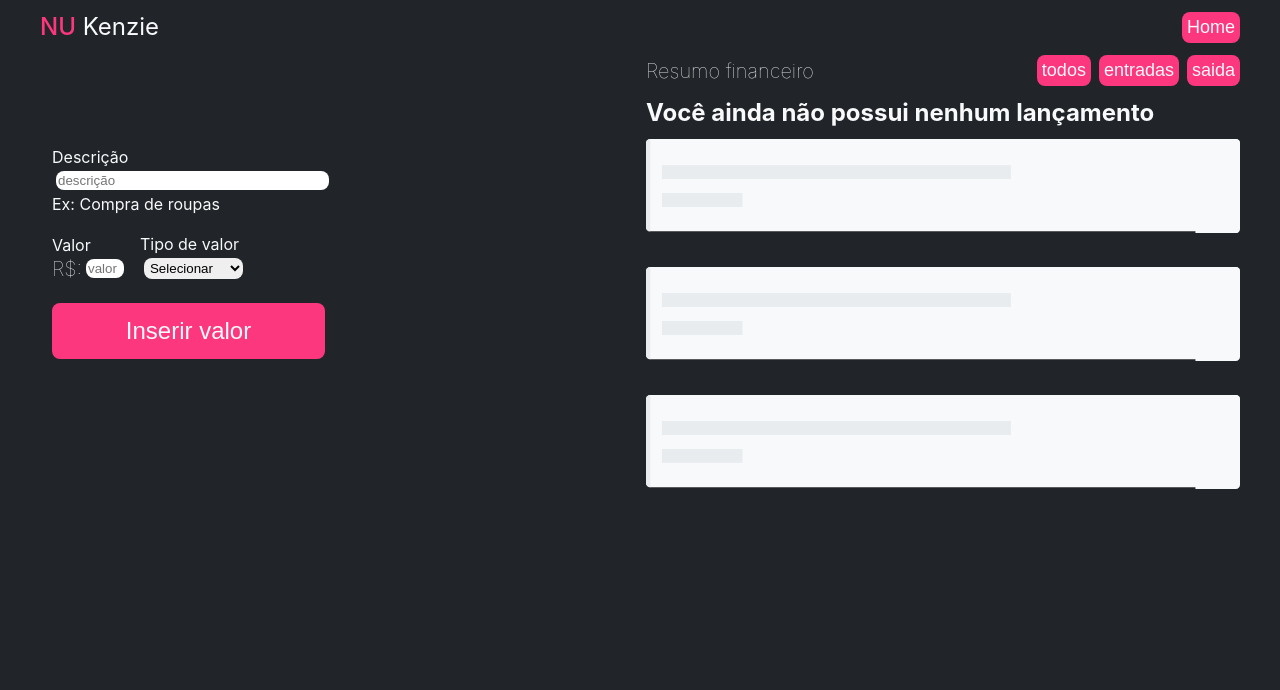
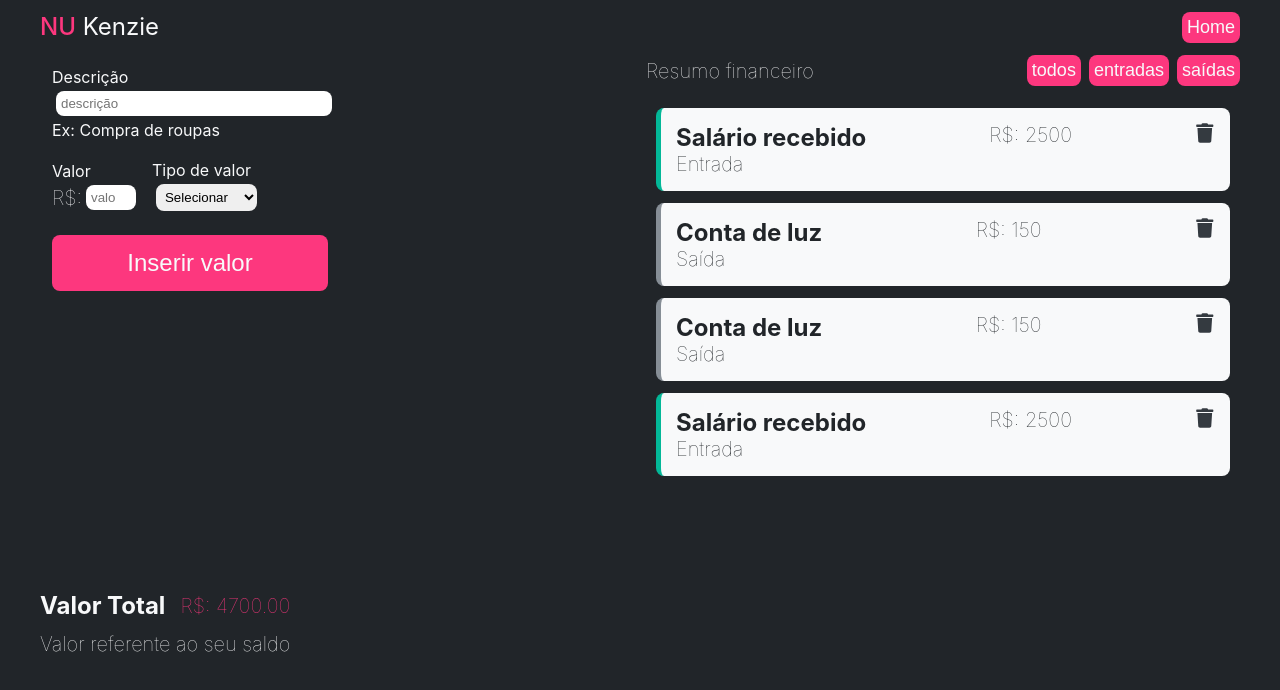
Before and after one commit to MSOliver1998/-Kenzie-Academy-Brasil-Developers-react-entrega-s1-template-nu-kenzie.-MSOliver1998, a React (Create React App) app in the folder nu-kenzie/: page / in a window 1280 px wide. Both pictures are taken after a click on the button "Iniciar". Shown: the top 690 px of the page. Built offline with nearby package versions, Linux system fonts and the light colour scheme.

Commit message:
nuKenzie

```diff
--- a/nu-kenzie/src/App.css
+++ b/nu-kenzie/src/App.css
@@ -1,3 +1,8 @@
 .App{
   margin: 0 12px;
 }
+
+
+.App{
+  min-width: 400px;
+}
--- /dev/null
+++ b/nu-kenzie/src/components/Card/card.css
@@ -0,0 +1,33 @@
+.card{
+    display: flex;
+    flex-direction: column;
+    align-items: flex-start;
+    justify-content: left;
+    background-color: var(--color-grey-4);
+    padding:15px;
+    border-radius: 8px;
+    border-left: 5px solid var(--color-grey-2);
+    border-top-left-radius: 8px;
+    border-bottom-left-radius: 8px;
+    color: var(--color-grey-1)
+}
+
+.card div{
+    width: 100%;
+    display: flex;
+    justify-content: space-between;
+}
+
+.card p{
+    text-transform: capitalize;
+}
+
+.entrada{
+    border-left-color: var(--color-brand-3);
+}
+
+#lixo{
+    height: 20px;
+    width: 20px;
+    cursor: pointer;
+}
--- /dev/null
+++ b/nu-kenzie/src/components/Card/card.jsx
@@ -0,0 +1,28 @@
+import './card.css'
+import trash from '../../img/trash.svg'
+//import trashWhite from '../../img/trash.white.svg'
+
+function Card({item,transations,setTransations,filtro,setFiltro}){
+    return(
+        <div className={`card ${item.type}`} id={item.id}>
+            <div>
+                <h2>{item.description}</h2>
+                <p>R$: {item.type==='entrada'? item.value : item.value*-1.}</p>
+                <img id='lixo' src={trash} alt="" onClick={()=>{
+                        let index=transations.indexOf(item)
+                        if(filtro){
+                            let indexFiltro=filtro.indexOf(item)
+                            filtro.splice(indexFiltro,1)
+                            setFiltro([...filtro])
+                        }
+                        transations.splice(index,1)
+                        setTransations([...transations])
+                    }
+                }/>
+            </div>
+            <p>{item.type}</p>
+        </div>
+    )
+}
+
+export {Card}
--- a/nu-kenzie/src/components/Form/Form.jsx
+++ b/nu-kenzie/src/components/Form/Form.jsx
@@ -1,24 +1,31 @@
 import './form.css'
 
-function Form({transations,set}){
-
+function Form({transations,setTransations,filtro,setFiltro}){
+    let id=transations.length-1
     function dataForm(event){
-        set({'nome':'noe','data':'12/07'})
-        console.log(transations)
         event.preventDefault()
-        let data={}
-        let dataForm=[...event.target.parentElement]
+        let dataForm=[...event.target.elements]
+         let data={}
         dataForm.forEach(el=>{
             if((el.tagName==='INPUT' || el.tagName==='SELECT') && el.value !==''){
                 data[el.id]=el.value
+                el.value=''
             }
+            data['id']=(transations[id].id)+1 || 0
         })
+        if(data.type==='saída'){
+            data.value=Number(data.value)*-1
+        }
+        if(filtro){
+            setFiltro([...filtro,data])
+        }
+        setTransations([...transations,data])
     }
     return(
-        <form action="">
+        <form onSubmit={dataForm}>
             <div className='description'>
                 <label htmlFor="">Descrição</label>
-                <input placeholder='descrição' required={true} type="text" id='description'/>
+                <input placeholder='descrição' required type="text" id='description'/>
                 <label htmlFor="" aria-disabled>Ex: Compra de roupas</label>
             </div>
             <div className='value'>
@@ -26,7 +33,7 @@ function Form({transations,set}){
                     <label htmlFor="">Valor</label>
                     <div id='valor'>
                         <p>R$:</p>
-                        <input placeholder='valor' required={true} type="text" id='value'/>
+                        <input placeholder='valor' required={true} type="number" min={0} id='value'/>
                     </div>
                 </div>
                 <div>
@@ -34,11 +41,11 @@ function Form({transations,set}){
                     <select name="" required={true} id="type">
                         <option value="">Selecionar</option>
                         <option value="entrada">Entrada</option>
-                        <option value="saida">Saída</option>
+                        <option value="saída">Saída</option>
                     </select>
                 </div>
             </div>
-            <button onClick={dataForm}>Inserir valor</button>
+            <button>Inserir valor</button>
         </form>
     )
 }
--- a/nu-kenzie/src/components/Form/form.css
+++ b/nu-kenzie/src/components/Form/form.css
@@ -1,6 +1,6 @@
 form{
-    height: 100%;
-    width: 100%;
+    height: 50%;
+    width: 50%;
     padding: 12px;
     display: flex;
     gap:20px;
@@ -11,7 +11,7 @@ form input,select{
     margin: 4px;
     width: 100%;
     display: flex;
-    padding:2px;
+    padding:5px;
     border-radius: 8px;
 }
 
@@ -27,13 +27,14 @@ form input,select{
 }
 
 #valor input{
-    width: 38px;
+    width: 50px;
     height: fit-content;
 }
 
 @media (min-width: 600px) {
     form{
-        height: 80%;
-        width: 50%;
+        max-width: 300px;
+        height: 50%;
+        width: 100%;
     }
 }
--- a/nu-kenzie/src/components/List/list.css
+++ b/nu-kenzie/src/components/List/list.css
@@ -0,0 +1,9 @@
+.list{
+    display: flex;
+    flex-direction: column;
+    overflow-y: auto;
+    max-height: 50Vh;
+    padding:10px;
+    gap:12px;
+    min-height: 500px;
+}
--- a/nu-kenzie/src/components/List/list.jsx
+++ b/nu-kenzie/src/components/List/list.jsx
@@ -1,17 +1,28 @@
 import './list.css'
+import noCards from '../../img/NoCard.svg'
+import {Card} from '../Card/card'
 
-function Card({transaction}){
-    return(
-        <div>
-            <h2>{transaction}</h2>
-        </div>
-    )
-}
-
-function List(prop){
-
-    prop.map((transaction, index) => <Card transaction={transaction} key={index} />)
-
+function List({transations,setTransations,filtro,setFiltro}){
+    if(transations.length>0){
+        return(
+            <div className='list'>
+                {
+                    filtro ?
+                    filtro.map((el,index)=><Card key={index} filtro={filtro} transations={transations} setTransations={setTransations} setFiltro={setFiltro} item={el}></Card>)
+                    :
+                    transations.map((el,index)=><Card key={index} transations={transations} setTransations={setTransations} item={el}></Card>)
+                }
+            </div>
+        )
+    }
+    else{
+        return(
+            <div className='list'>
+                <h2>Vocêainda não possui nenhum lançamento</h2>
+                <img src={noCards} alt="" />
+            </div>
+        )
+    }
 }
 
 export{List}
--- /dev/null
+++ b/nu-kenzie/src/components/TotalMoney/totalmoney.css
@@ -0,0 +1,28 @@
+.total{
+    margin-top: 25px;
+}
+
+.valor{
+    width: 100%;
+    height: 50%;
+    margin-top: 50px;
+    display: flex;
+    flex-direction: row;
+    align-items: center;
+    justify-content: space-between;
+    align-content: flex-start;
+}
+
+.valor p{
+    color:var(--color-brand-1)
+}
+
+
+@media (min-width:600px){
+    .valor{
+        align-items: center;
+        max-width: 300px;
+        flex-direction: row;
+        width: 100%;
+    }
+}
--- /dev/null
+++ b/nu-kenzie/src/components/TotalMoney/totalmoney.jsx
@@ -0,0 +1,16 @@
+import './totalmoney.css'
+
+function TotalMoney({transations}){
+    let total=transations.map(el=>Number(el.value)).reduce((cv,pv)=>pv+cv,0)
+    return(
+        <div className='total'>
+            <div className="valor">
+                <h2>Valor Total</h2>
+                <p>R$: {total.toFixed(2)}</p>
+            </div>
+            <p>Valor referente ao seu saldo</p>
+        </div>
+    )
+}
+
+export {TotalMoney}
--- a/nu-kenzie/src/pages/home/home.css
+++ b/nu-kenzie/src/pages/home/home.css
@@ -5,6 +5,7 @@
     display: flex;
     justify-content: space-between;
 }
+
 
 .home header button {
     font-size: 18px;
@@ -29,7 +30,9 @@
     color:var(--color-grey-4);
     display: flex;
     flex-direction: column;
-    gap: 50px;
+    justify-content: space-around;
+    align-items: center;
+    gap:50px;
 }
 
 .home p{
@@ -98,15 +101,16 @@ button:hover{
 
     .home .direita{
         height: 100%;
-        width: 50%;
+        width: 100%;
     }
 
     .home .esquerda{
         height: 100%;
-        width: 50%;
+        width: 100%;
+        justify-content: flex-start;
+        align-items: flex-start;
+    }
+    .home .center{
         justify-content: center;
     }
-
-
-
 }
--- a/nu-kenzie/src/pages/home/home.jsx
+++ b/nu-kenzie/src/pages/home/home.jsx
@@ -1,28 +1,47 @@
 import './home.css'
 import imagem from '../../img/illustration.svg'
-import noCard from '../../img/NoCard.svg'
 import {useState} from 'react'
 import {Logo} from '../../components/logo/logo'
 import {Form} from '../../components/Form/Form'
+import {List} from '../../components/List/list'
+import {TotalMoney} from '../../components/TotalMoney/totalmoney'
 
 function Home(logado){
 
     const [login,setLogin]=useState(logado)
 
+    function logarDeslogar(){
+        setLogin(!login)
+    }
+
     const [listTransactions,setListTransactions]=useState([
-        { description: "Salário recebido", type: "entrada", value: 2500 },
-        { description: "Conta de luz", type: "saída", value: -150 }
+        { id:1, description: "Salário recebido", type: "entrada", value: 2500 },
+        { id:2, description: "Conta de luz", type: "saída", value: -150 },
+        { id:3, description: "Conta de luz", type: "saída", value: -150 },
+        { id:4, description: "Salário recebido", type: "entrada", value: 2500 },
     ])
 
-    function logarDeslogar(){
-        setLogin(!login)
+    const [listFiltro,setFiltro]=useState()
+    function filtrar(event){
+
+        let texto=event.target.innerText
+
+        if(texto==='entradas'){
+            setFiltro(listTransactions.filter(el=>el.type==='entrada'))
+        }
+        if(texto==='saídas'){
+            setFiltro(listTransactions.filter(el=>el.type==='saída'))
+        }
+        if(texto==='todos'){
+            setFiltro()
+        }
     }
 
     if(login){
         return(
             <div className="home">
                 <main>
-                    <div className="esquerda">
+                    <div className="esquerda center">
                         <Logo></Logo>
                         <h2>
                             Centralize o controle das suas finanças
@@ -46,20 +65,20 @@ function Home(logado){
                 </header>
                 <main>
                     <div className="esquerda">
-                        <Form state={useState} transations={listTransactions} set={setListTransactions}></Form>
+                        <Form transations={listTransactions} setTransations={setListTransactions} filtro={listFiltro} setFiltro={setFiltro}></Form>
+                        <TotalMoney transations={listTransactions}></TotalMoney>
                     </div>
                     <div className='direita'>
                         <div className='header'>
                             <p>Resumo financeiro</p>
                             <nav>
-                                <button>todos</button>
-                                <button>entradas</button>
-                                <button>saida</button>
+                                <button onClick={filtrar}>todos</button>
+                                <button onClick={filtrar}>entradas</button>
+                                <button onClick={filtrar}>saídas</button>
                             </nav>
                         </div>
                         <div className='lancamentos'>
-                            <h2>Você ainda não possui nenhum lançamento</h2>
-                            <img src={noCard} alt="" />
+                            <List transations={listTransactions} setTransations={setListTransactions} filtro={listFiltro} setFiltro={setFiltro} ></List>
                         </div>
                     </div>
                 </main>
```
Also changed, not shown: nu-kenzie/src/img/trash.svg (added), nu-kenzie/src/img/trash.white.svg (added).
